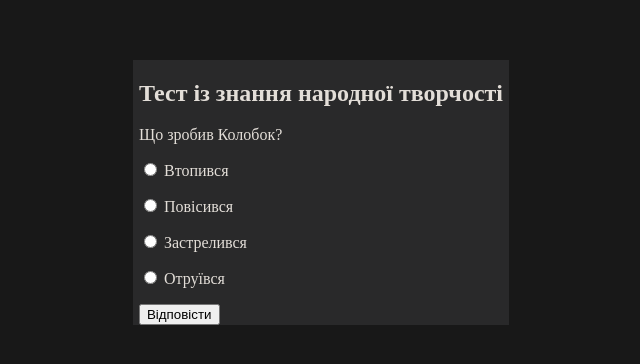
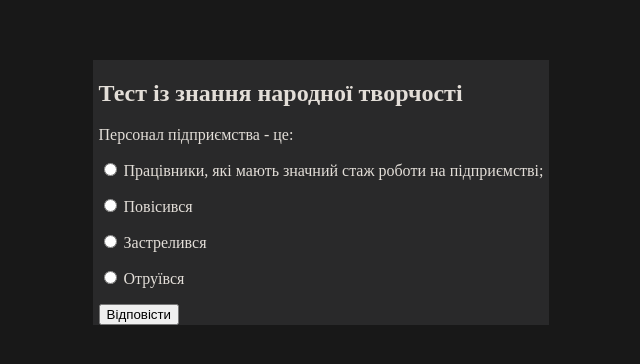
Before and after one commit to Hallzmi/Test, a plain HTML site: page index.html in a window 1280 px wide. Shown: the part 170-534 px from the top of the page, without its empty margins (319-959 px from the left). Drawn offline with Linux system fonts and the light colour scheme.

Commit message:
Update index.html

```diff
--- a/index.html
+++ b/index.html
@@ -13,8 +13,8 @@
     <div class="base">
         <div class="list">
         <h2>Тест із знання народної творчості</h2>
-        <p>Що зробив Колобок?</p>
-        <p><input type="radio" name="year" id="a1"> Втопився </p>
+        <p>Персонал підприємства - це:</p>
+        <p><input type="radio" name="year" id="a1"> Працівники, які мають значний стаж роботи на підприємстві; </p>
         <p><input type="radio" name="year" id="a2"> Повісився </p>
         <p><input type="radio" name="year" id="a3"> Застрелився </p>
         <p><input type="radio" name="year" id="a4"> Отруївся</p>
```
